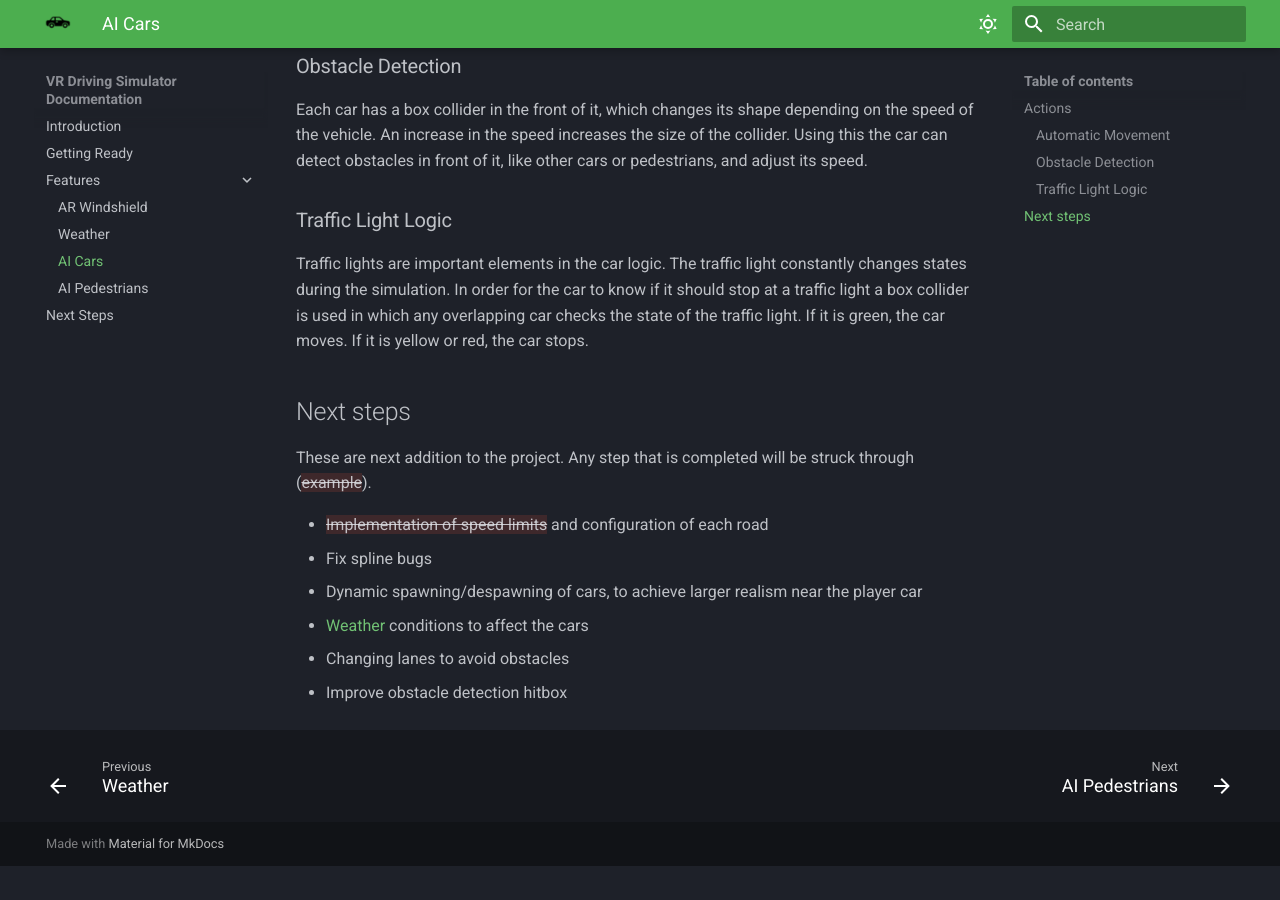
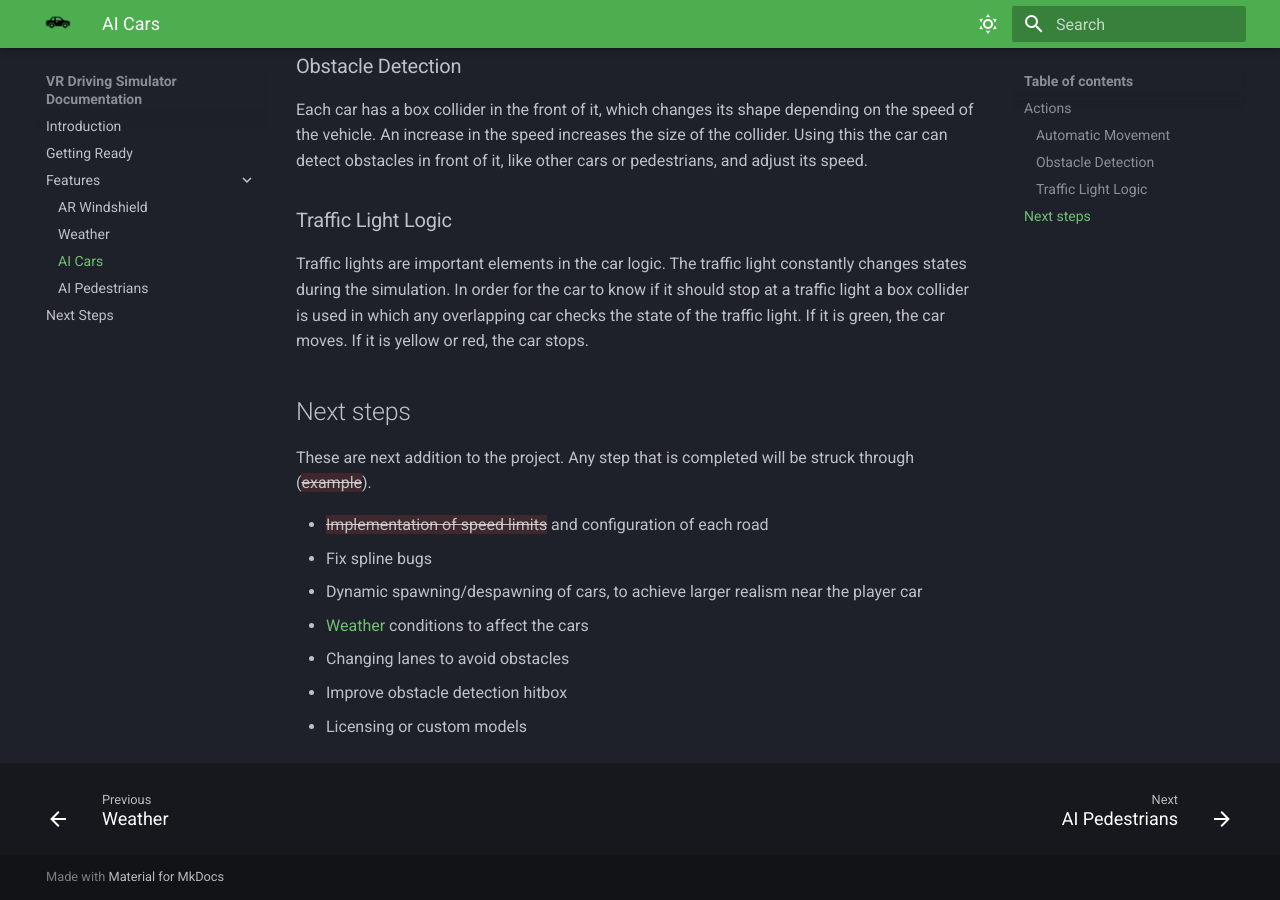
Before and after one commit to DimCharala/docs-vr-sim, an MkDocs documentation site: the page built from docs/ai-cars.md, in a window 1280 px wide and 900 px high, scrolled down 976 px. Built offline with MkDocs 1.6.1 and Material for MkDocs 9.7.7, drawn with Linux system fonts in a browser that asks for light colours; some web fonts are replaced; before the commit the page ends 1842 px from its top, so only the background shows below that.

Commit message:
minor ai car detail

```diff
--- a/docs/ai-cars.md
+++ b/docs/ai-cars.md
@@ -30,3 +30,4 @@ These are next addition to the project. Any step that is completed will be struc
 * [Weather](weather.md) conditions to affect the cars
 * Changing lanes to avoid obstacles
 * Improve obstacle detection hitbox
+* Licensing or custom models
```
